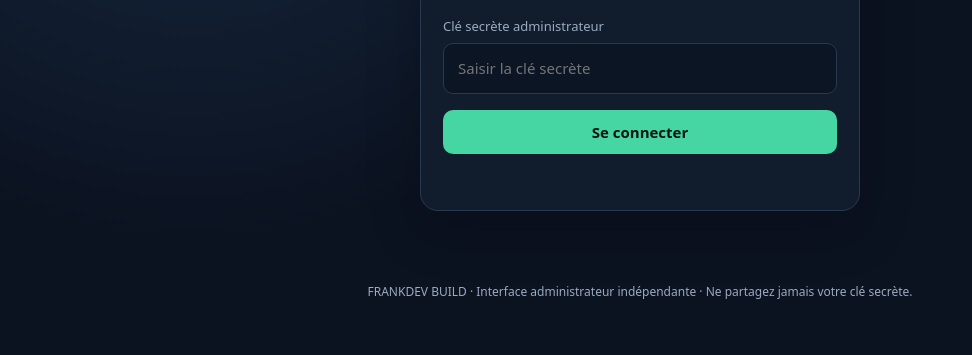
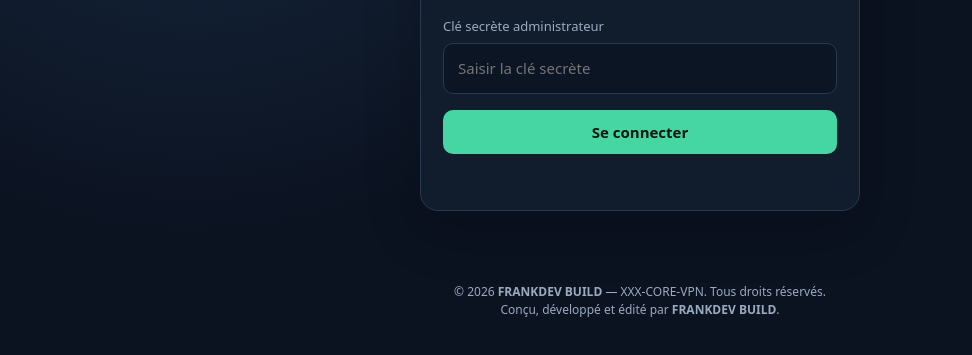
Before and after one commit to fotsofrancklin020-dot/XXX-CORE-VPN, a plain HTML site: page admin-panel/index.html in a window 1280 px wide. Shown: the part 265-620 px from the top of the page, without its empty margins (0-972 px from the left). Drawn offline with Linux system fonts and the light colour scheme.

Commit message:
Upgrade🔄🔄🔄 index.html
Polish admin panel footer with 2026 copyright

```diff
--- a/admin-panel/index.html
+++ b/admin-panel/index.html
@@ -193,12 +193,16 @@
           <tbody id="clientsBody">
             <tr><td colspan="3" class="empty">Chargement…</td></tr>
           </tbody>
-        </table>
-        <div id="dashboardMessage" class="notice" role="alert"></div>
+          </table>
+          <div id="dashboardMessage" class="notice" role="alert"></div>
       </section>
     </section>
 
-    <div class="foot">FRANKDEV BUILD · Interface administrateur indépendante · Ne partagez jamais votre clé secrète.</div>
+    <footer class="foot">
+     <div>© 2026 <strong>FRANKDEV BUILD</strong> — XXX-CORE-VPN. Tous droits réservés.</div>
+     <div>Conçu, développé et édité par
+<strong>FRANKDEV BUILD</strong>.</div>
+   </footer>
   </main>
 
   <script>
```
